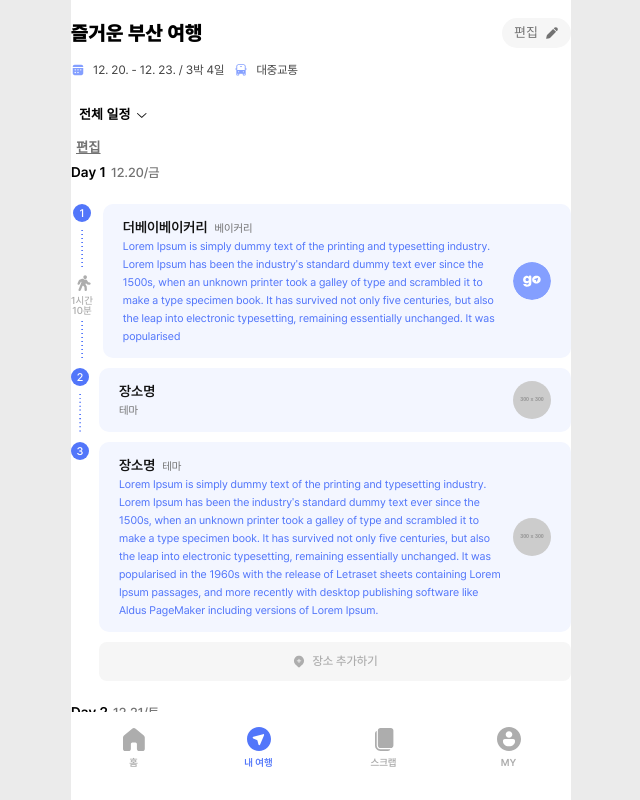
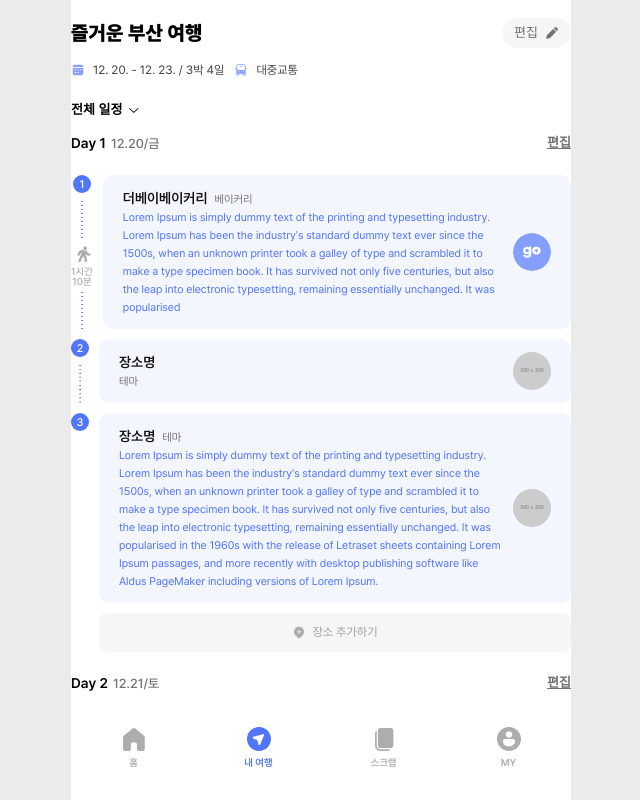
Before and after one commit to SugarSyrup/gabozago_FE, a React (Vite) app: page /mytrip/1 in a window 1280 px wide. Shown: the whole page, without its empty margins (319-959 px from the left). Built offline with nearby package versions, Linux system fonts and the light colour scheme.

Commit message:
fix(#18): 일정 목록에서 하루 일정 컴포넌트 분리

```diff
--- /dev/null
+++ b/src/components/tripDetail/DayPlan.tsx
@@ -0,0 +1,47 @@
+import { Place } from "../../assets/data/tripPlanData";
+import TripPlanPlaceItem from "./TripPlanPlaceItem";
+import AddPlaceButton from "./AddPlaceButton";
+import * as S from "../../styles/tripDetail/DayPlan.style";
+
+interface Props {
+  day: number;
+  date: Date;
+  route: Place[];
+}
+function DayPlan({ day, date, route }: Props) {
+  const dateToString = (date: Date) => {
+    const days = ["일", "월", "화", "수", "목", "금", "토"];
+    return `${date.getUTCMonth() + 1}.${date.getUTCDate()}/${
+      days[date.getUTCDay()]
+    }`;
+  };
+
+  return (
+    <S.Container>
+      <S.DayInfo>
+        <div>
+          Day {day}
+          <span>{dateToString(date)}</span>
+        </div>
+        <S.EditButton>편집</S.EditButton>
+      </S.DayInfo>
+      <S.PlaceList>
+        {route.length === 0 ? (
+          <AddPlaceButton />
+        ) : (
+          <>
+            {route.map((place, index) => (
+              <TripPlanPlaceItem
+                place={place}
+                index={index}
+                addPlaceButton={index === route.length - 1 && true}
+              />
+            ))}
+          </>
+        )}
+      </S.PlaceList>
+    </S.Container>
+  );
+}
+
+export default DayPlan;
--- a/src/components/tripDetail/TripPlanList.tsx
+++ b/src/components/tripDetail/TripPlanList.tsx
@@ -1,50 +1,22 @@
-import React from "react";
-import AddPlaceButton from "./AddPlaceButton";
 import * as S from "../../styles/tripDetail/TripPlanList.style";
-import { DayPlan } from "../../assets/data/tripPlanData";
-import TripPlanPlaceItem from "./TripPlanPlaceItem";
+import { DayPlan as DayPlanType } from "../../assets/data/tripPlanData";
+import DayPlan from "./DayPlan";
 
 interface Props {
-  plan?: DayPlan[];
+  plan?: DayPlanType[];
   days?: number;
 }
 function TripPlanList({ days, plan = [] }: Props) {
-  const dateToString = (date: Date) => {
-    const days = ["일", "월", "화", "수", "목", "금", "토"];
-    return `${date.getUTCMonth() + 1}.${date.getUTCDate()}/${
-      days[date.getUTCDay()]
-    }`;
-  };
-
   return (
     <S.Container>
       <S.DayFilterButton onClick={() => {}}>전체 일정</S.DayFilterButton>
-      <S.EditButton>편집</S.EditButton>
       <S.PlaceListContainer>
         {plan.map((dayPlan) => (
-          <div>
-            <S.DayInfo>
-              Day {dayPlan.day}
-              <span>{dateToString(dayPlan.date)}</span>
-            </S.DayInfo>
-            <S.PlaceList>
-              {dayPlan.route.length === 0 ? (
-                <AddPlaceButton />
-              ) : (
-                <>
-                  {dayPlan.route.map((place, index) => (
-                    <TripPlanPlaceItem
-                      place={place}
-                      index={index}
-                      addPlaceButton={
-                        index === dayPlan.route.length - 1 && true
-                      }
-                    />
-                  ))}
-                </>
-              )}
-            </S.PlaceList>
-          </div>
+          <DayPlan
+            day={dayPlan.day}
+            date={dayPlan.date}
+            route={dayPlan.route}
+          />
         ))}
       </S.PlaceListContainer>
     </S.Container>
--- /dev/null
+++ b/src/styles/tripDetail/DayPlan.style.ts
@@ -0,0 +1,39 @@
+import styled from "styled-components";
+
+export const Container = styled.div``;
+export const DayInfo = styled.p`
+  display: flex;
+  justify-content: space-between;
+  align-items: center;
+  margin-bottom: 20px;
+  font-weight: 600;
+  font-size: 14px;
+  line-height: 22px;
+  span {
+    margin-left: 5px;
+    font-weight: 500;
+    color: ${({ theme }) => theme.gray01};
+    font-size: 13px;
+  }
+`;
+
+export const EditButton = styled.button`
+  padding: 0;
+  border: 0;
+  border-radius: 5px;
+  background-color: transparent;
+  font-size: 13px;
+  line-height: 22px;
+  font-weight: 600;
+  text-decoration: underline;
+  cursor: pointer;
+  color: ${({ theme }) => theme.gray01};
+
+  &:hover {
+    background-color: ${({ theme }) => theme.gray05};
+  }
+  &:active {
+    background-color: ${({ theme }) => theme.gray04};
+  }
+`;
+export const PlaceList = styled.ol``;
--- a/src/styles/tripDetail/TripPlanList.style.ts
+++ b/src/styles/tripDetail/TripPlanList.style.ts
@@ -5,10 +5,11 @@ export const Container = styled.div`
   width: 100%;
 `;
 export const DayFilterButton = styled.button`
+  margin-bottom: 10px;
+  padding: 0;
   display: flex;
   justify-content: center;
   align-items: center;
-  padding: 5px 0px 5px 8px;
   border-radius: 8px;
   border: 0;
   background-color: transparent;
@@ -32,38 +33,8 @@ export const DayFilterButton = styled.button`
     background: url(${bottomArrowImage}) no-repeat center;
   }
 `;
-export const EditButton = styled.button`
-  padding: 5px;
-  border: 0;
-  border-radius: 5px;
-  background-color: transparent;
-  font-weight: 600;
-  text-decoration: underline;
-  cursor: pointer;
-  color: ${({ theme }) => theme.gray01};
-
-  &:hover {
-    background-color: ${({ theme }) => theme.gray05};
-  }
-  &:active {
-    background-color: ${({ theme }) => theme.gray04};
-  }
-`;
-export const DayInfo = styled.p`
-  margin-bottom: 20px;
-  font-weight: 600;
-  font-size: 14px;
-  line-height: 22px;
-  span {
-    margin-left: 5px;
-    font-weight: 500;
-    color: ${({ theme }) => theme.gray01};
-    font-size: 13px;
-  }
-`;
 export const PlaceListContainer = styled.div`
   display: flex;
   flex-direction: column;
   gap: 20px;
 `;
-export const PlaceList = styled.ol``;
```
